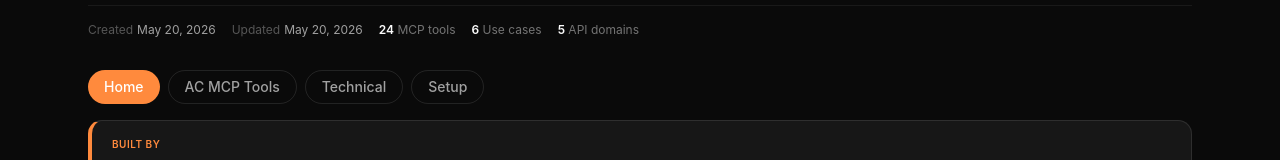
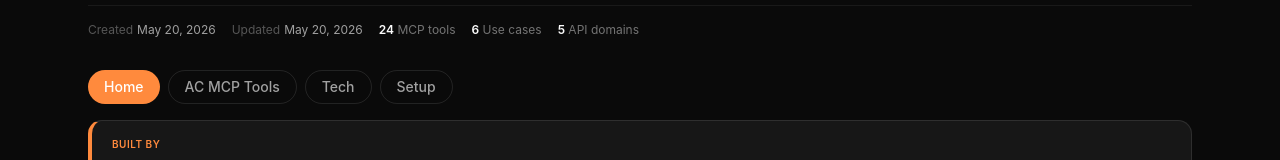
Before and after one commit to Ankush-Rustagi/verkada-ac-mcp, a React (Vite) app: page / in a window 1280 px wide. Shown: the part 272-432 px from the top of the page. Built offline with nearby package versions, Linux system fonts and the light colour scheme.

Commit message:
Rename Technical tab label to Tech.

```diff
--- a/src/App.tsx
+++ b/src/App.tsx
@@ -23,7 +23,7 @@ import { cn } from "@/lib/utils"
 const TABS: { id: HubPage; label: string }[] = [
   { id: "home", label: "Home" },
   { id: "tools", label: "AC MCP Tools" },
-  { id: "technical", label: "Technical" },
+  { id: "technical", label: "Tech" },
   { id: "setup", label: "Setup" },
 ]
 
--- a/src/data/content.ts
+++ b/src/data/content.ts
@@ -53,7 +53,7 @@ export const TOOLS_PAGE_INTRO: PageIntro = {
 }
 
 export const TECH_PAGE_INTRO: PageIntro = {
-  tabLabel: "Technical",
+  tabLabel: "Tech",
   toolsNote: "TypeScript MCP v0.1, not hosted by Verkada",
   summary:
     "Implementation reference: scope, source layout, and the request path with file-level notes.",
```
